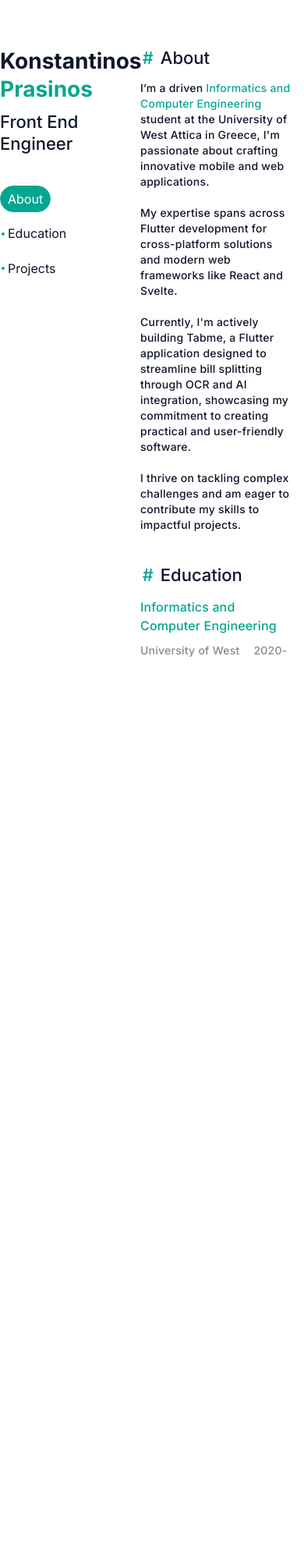
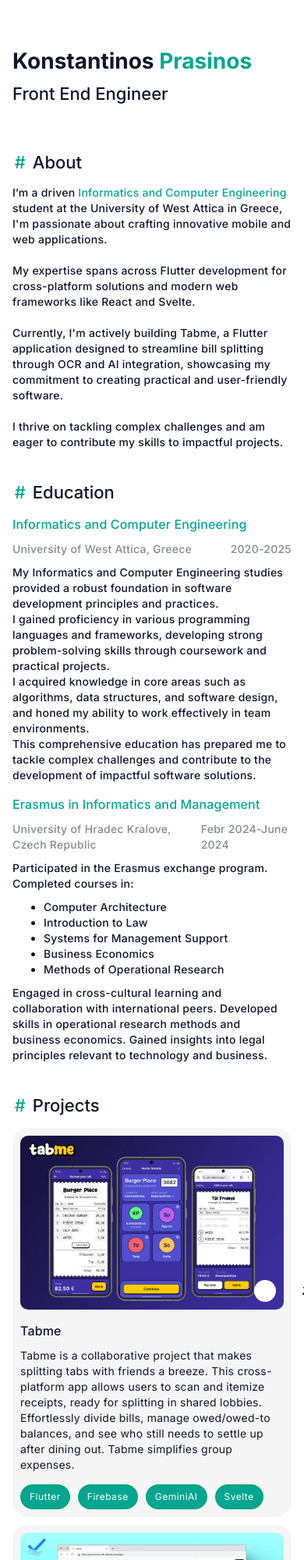
Before and after one commit to KonstantinosPrasinos/personal-website, a website built with webpack: page index.html in a window 390 px wide. Shown: the top 2000 px of the page at 78% size. Before the commit the page ends 844 px from the top, so only its background shows below. Built offline with nearby package versions, Linux system fonts and the light colour scheme.

Commit message:
feat: make design responsive feat: add chips to projects

```diff
--- a/css/index.css
+++ b/css/index.css
@@ -6,6 +6,7 @@
   display: flex;
   flex-direction: row;
   justify-content: space-between;
+  padding: 0 1rem;
 }
 
 #content-left-side {
@@ -211,6 +212,7 @@
   display: flex;
   flex-direction: row;
   gap: 10px;
+  flex-wrap: wrap;
 }
 
 .project-container {
@@ -222,6 +224,8 @@
   padding: 10px;
   background-color: var(--surface-color);
   border-radius: 20px;
+  min-width: 240px;
+  box-sizing: border-box;
 }
 
 .project-details {
@@ -280,3 +284,45 @@
   visibility: visible;
   transition: opacity 0.2s ease-out 0.2s, visibility 0.2s 0.2s;
 }
+
+/* Project chips */
+.project-chips {
+  display: flex;
+  flex-direction: row;
+  gap: 10px;
+  flex-wrap: wrap;
+}
+
+.project-chip {
+  border-radius: 100px;
+  background-color: var(--accent-color);
+  color: var(--background-color);
+  padding: 6px 10px;
+  border: 2px solid var(--border-color);
+}
+
+/* Media queries */
+
+@media (max-width: 768px) {
+  #content {
+    flex-direction: column;
+    padding: 0 1rem;
+  }
+
+  #content-left-side {
+    width: 100%;
+  }
+
+  #content-right-side {
+    width: 100%;
+    overflow: unset;
+  }
+
+  #navigation-buttons {
+    display: none;
+  }
+
+  .project-container {
+    width: 100%;
+  }
+}
--- a/index.html
+++ b/index.html
@@ -152,6 +152,12 @@
                 Tabme is a collaborative project that makes splitting tabs with friends a breeze. This cross-platform app allows users to scan and itemize receipts, ready for splitting in shared lobbies. Effortlessly divide bills, manage owed/owed-to balances, and see who still needs to settle up after dining out. Tabme simplifies group expenses.
               </div>
             </div>
+            <div class="project-chips label-regular">
+              <div class="project-chip">Flutter</div>
+              <div class="project-chip">Firebase</div>
+              <div class="project-chip">GeminiAI</div>
+              <div class="project-chip">Svelte</div>
+            </div>
           </div>
           <div class="project-container">
             <div class="project-image">
@@ -169,6 +175,13 @@
                 Taskflow is a feature-rich task management web application. It allows users to create diverse tasks, including checklists and numerical goals, organize them with categories and subcategories, and set repeating schedules. Built for responsiveness, Taskflow also functions offline for uninterrupted productivity.
               </div>
             </div>
+            <div class="project-chips label-regular">
+              <div class="project-chip">ReactJS</div>
+              <div class="project-chip">ExpressJS</div>
+              <div class="project-chip">NodeJS</div>
+              <div class="project-chip">MongoDB</div>
+              <div class="project-chip">OAuth2</div>
+            </div>
           </div>
         </div>
       </section>
```
